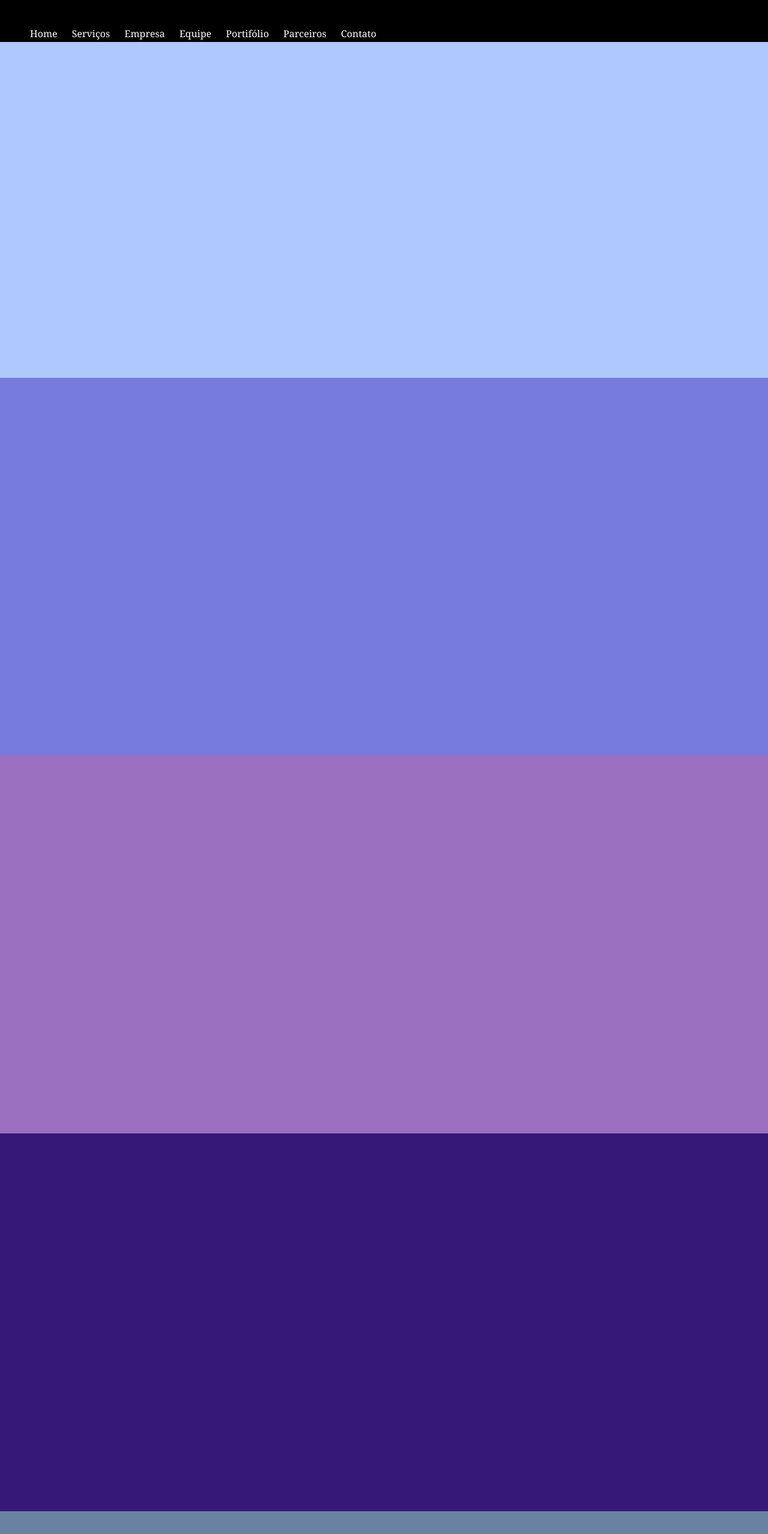
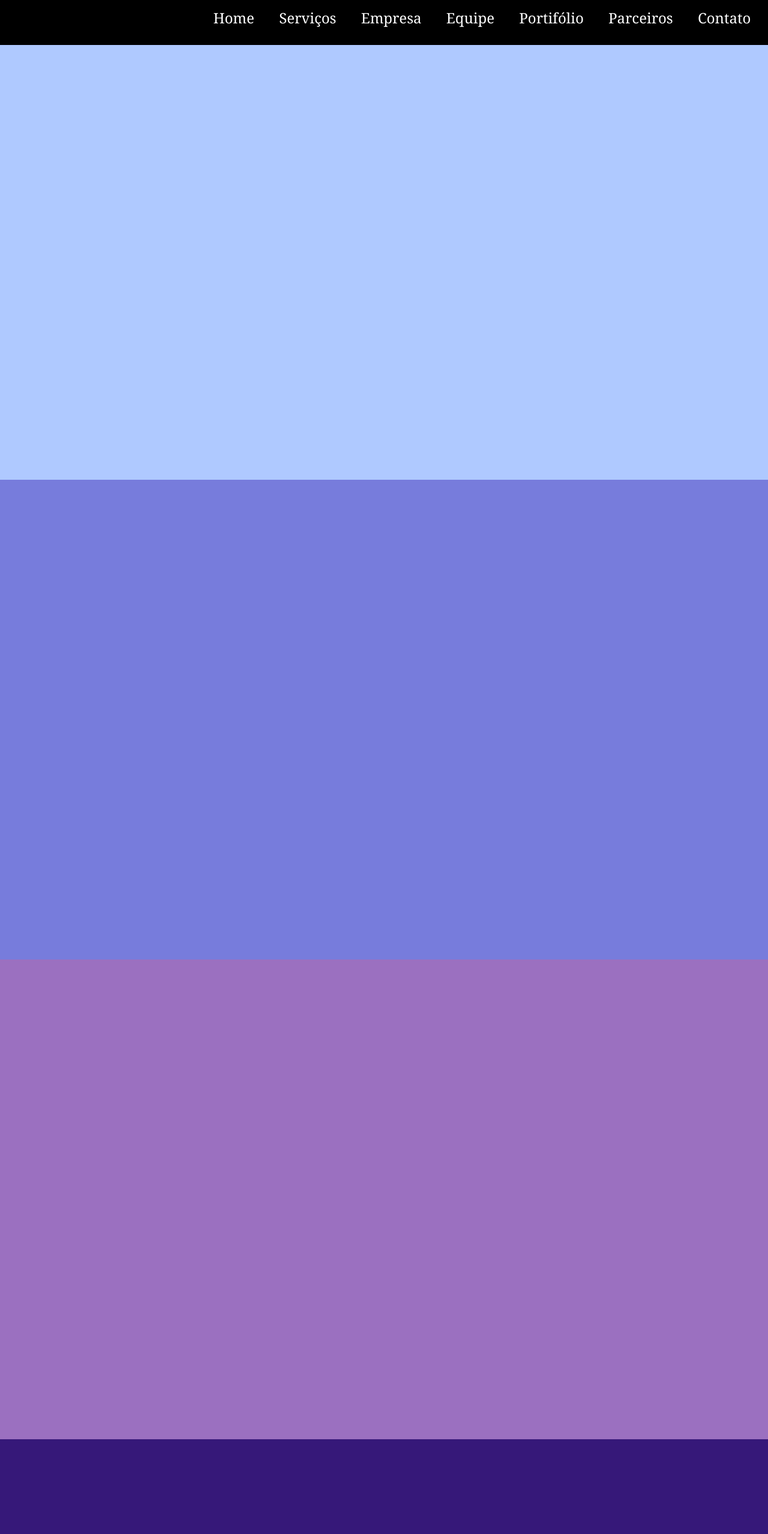
Before and after one commit to ytaloz/ProjetoEcomjr, a plain HTML site: page index.html in a window 1280 px wide. Shown: the top 2558 px of the page at 60% size. Drawn offline with Linux system fonts and the light colour scheme.

Commit message:
Estrutura do projeto
Refatoração

```diff
--- /dev/null
+++ b/css/estilo.css
@@ -0,0 +1,81 @@
+@charset "UTF-8";
+
+* { margin:0 auto}
+
+html,body {
+	background-color:white;
+	font-family:georgia, times, serif;
+	height:100%;
+	width: 100%;
+	margin:0 auto
+}
+
+header {
+	background-color:#000;
+	background-position:initial initial;
+	background-repeat:initial initial;
+	width:100%;
+	left: 0%;
+	top: 0%;
+	font-size: 1.5em;
+	position:fixed;
+	z-index:9999;
+	float: left
+}
+
+nav {
+	padding:1%;
+	margin-right:1.244509517%;
+	word-spacing:1.46em;
+	float: right;
+	margin-bottom: 1.244509517%
+}
+
+/*-----conteudo em comum-----*/
+section{
+	background-position:initial initial;
+	background-repeat:initial initial;
+	height:100%;
+	width:100%;
+	float: left
+}
+/*----- End Conteudo em comum -----*/
+
+/*------ Equivalente as paginas -------*/
+#home{
+	background-color:#AFC9FF;
+}
+
+#servico{
+	background-color:#777CDC;
+}
+
+#empresa{
+	background-color:#9B70C0;
+}
+
+#equipe{
+	background-color:#361879;
+}
+
+#portifolio{
+	background-color:#6982A2;
+}
+
+#parceiros{
+	background-color:#f7E6A4;
+}
+
+#contato{
+	background-color:#9B70C0;
+}
+/*------ End Paginas ------*/
+
+a {
+	color:white;
+	text-decoration:none;
+}
+
+a:hover {
+ 	text-decoration:underline;
+}
--- a/index.html
+++ b/index.html
@@ -1,12 +1,12 @@
-<DOCTYPE HTML>
-<html lang="pt-br">
+<!DOCTYPE HTML>
+<html lang="pt-br";>
 <head>
 	<meta charset="UTF-8" />
-	<link rel="stylesheet" type="text/css" href="estilo.css">
+	<link rel="stylesheet" type="text/css" href="css/estilo.css">
 </head>
-<body class="commums">
+<body>
 	<header>
-		<div id="nav">
+		<nav>
 			<a href="#home">Home</a>
 			<a href="#servico">Serviços</a>
 			<a href="#empresa">Empresa</a>
@@ -14,56 +14,21 @@
 			<a href="#portifolio">Portifólio</a>
 			<a href="#parceiros">Parceiros</a>
 			<a href="#contato">Contato</a>
-		</div>
+		</nav>
 	</header>
-	<section id="page1">
-		<div class="commum">
-			<a name="home"/>
-			<div class="content">
-			</div>
-		</div>
+	<section id="home">
 	</section>
-	<section id="page2">
-		<div class="commum">
-			<a name="servico"/>
-			<div class="content">
-			</div>
-		</div>
+	<section id="servico">
 	</section>
-	<section id="page3">
-		<div class="commum">
-			<a name="empresa"/>
-			<div class="content">
-			</div>
-		</div>
+	<section id="empresa">
 	</section>
-	<section id="page4">
-		<div class="commum">
-			<a name="equipe"/>
-			<div class="content">
-			</div>
-		</div>
+	<section id="equipe">
 	</section>
-	<section id="page5">
-		<div class="commum">
-			<a name="portifolio"/>
-			<div class="content">
-			</div>
-		</div>
+	<section id="portifolio">
+	</section>;
+	<section id="parceiros">
 	</section>
-	<section id="page6">
-		<div class="commum">
-			<a name="parceiros"/>
-			<div class="content">
-			</div>
-		</div>
-	</section>
-	<section id="page7">
-		<div class="commum">
-			<a name="contato"/>
-			<div class="content">
-			</div>
-		</div>
+	<section id="contato">
 	</section>
 </body>
 </html>
```
